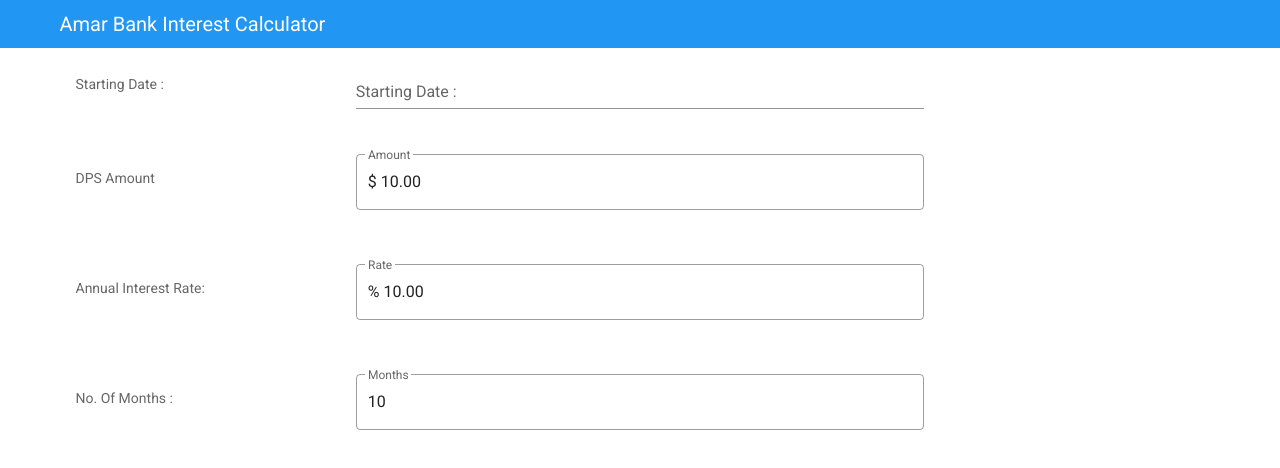
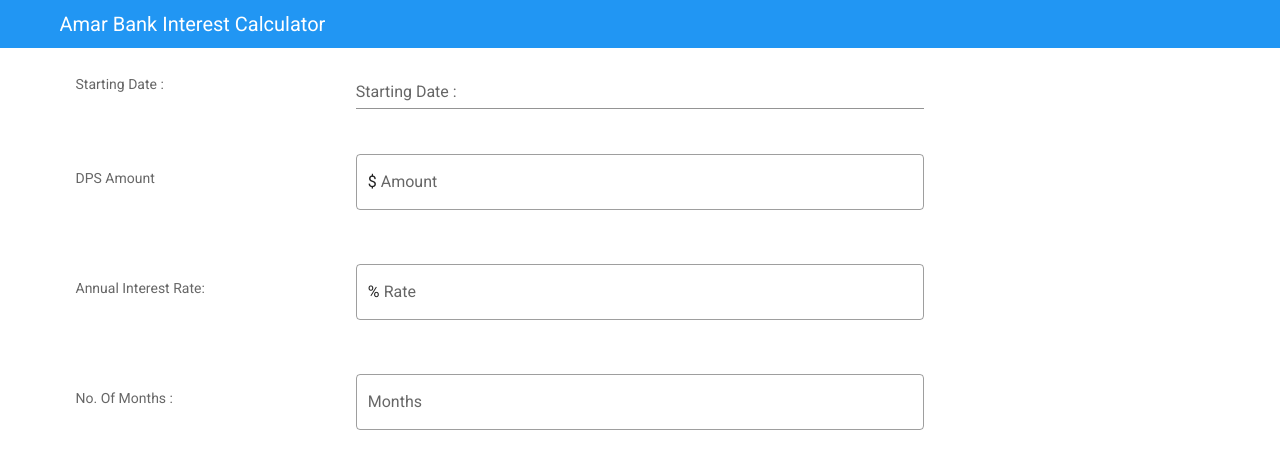
Before and after one commit to supermanshuvo/amar-bank-interest, a Vue app: page / in a window 1280 px wide. Shown: the top 468 px of the page. Built offline with nearby package versions, Linux system fonts and the light colour scheme.

Commit message:
Add v-model in input area and return data

```diff
--- a/src/components/Home.vue
+++ b/src/components/Home.vue
@@ -21,6 +21,7 @@
                 value="10.00"
                 prefix="$"
                 outlined
+                v-model="dps_amount"
                 ></v-text-field>
             </v-col>
         </v-row>
@@ -34,6 +35,7 @@
                 value="10.00"
                 prefix="%"
                 outlined
+                v-model="annual_interest_rate"
                 ></v-text-field>
             </v-col>
         </v-row>
@@ -46,6 +48,7 @@
                 label="Months"
                 value="10"
                 outlined
+                v-model="no_of_months"
                 ></v-text-field>
             </v-col>
         </v-row>
@@ -99,8 +102,11 @@ export default {
   },
   data(){
       return{
+          dps_amount:"",
+          annual_interest_rate:"",
+          no_of_months:"",
+      }
+  },
 
-      }
-  }
 }
 </script>
```
